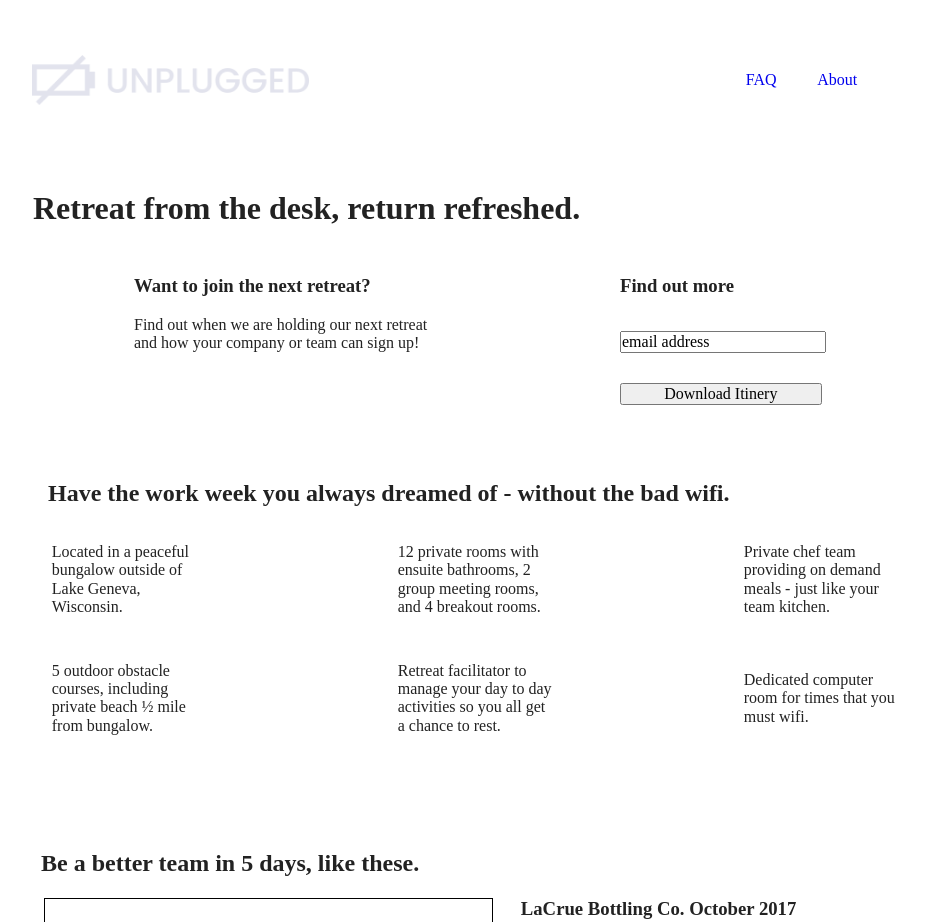
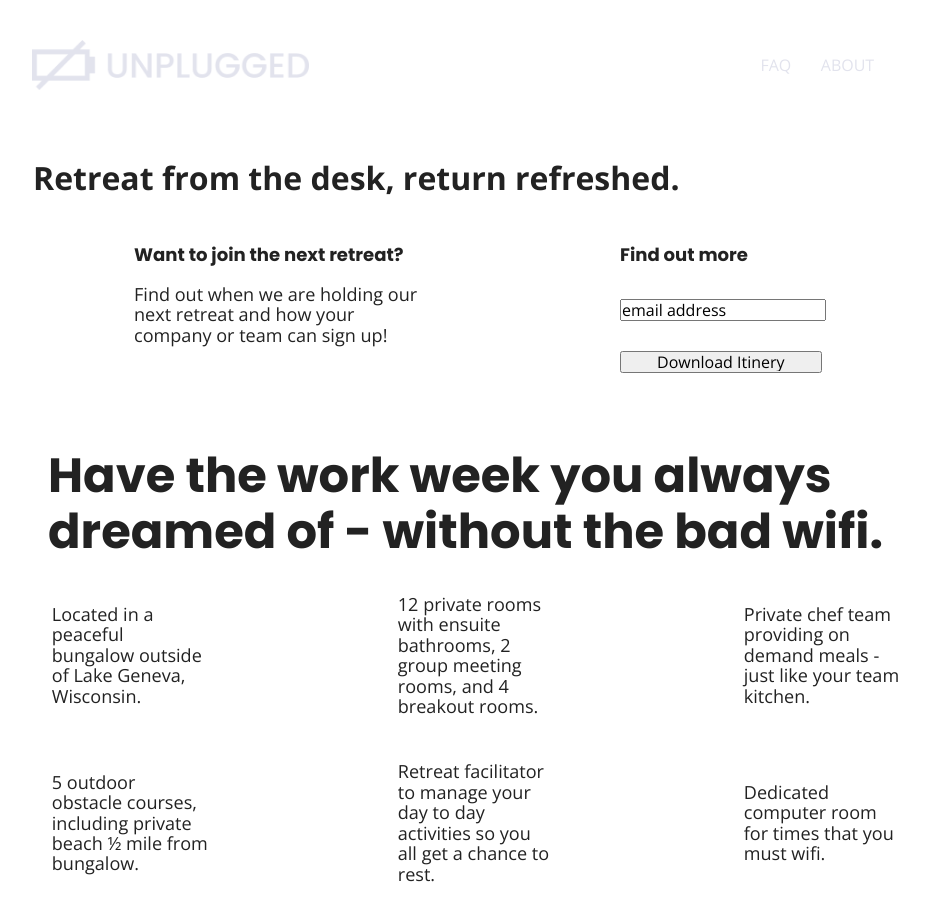
Before and after one commit to benjamin-gdwn/unplugged-retreat, a website built with Parcel: page index.html in a window 1280 px wide. Shown: the top 922 px of the page, without its empty margins (96-1025 px from the left). Built offline with nearby package versions, Linux system fonts and the light colour scheme.

Commit message:
Font style and size and line-height styled

```diff
--- a/css/main.css
+++ b/css/main.css
@@ -86,9 +86,72 @@ textarea {
 /* ==========================================================================
    Author's custom styles
    ========================================================================== */
-body{
-  width: 100%;
+
+/* General Styles */
+
+html {
+	font-size: 16px;
 }
+
+body {
+  /* width: 100%; */
+  font-family: 'Open Sans', sans-serif;
+  font-size: 1em;
+}
+
+ul,
+ol {
+  list-style: none;
+}
+
+a {
+	color: #e2e3ed;
+  text-transform: uppercase;
+  text-decoration: none;
+}
+
+h1 {
+  font-size: 3.75em;
+}
+
+h2 {
+  font-family: 'Poppins', sans-serif;
+  font-size: 3em;
+}
+
+h3,
+h4 {
+  font-family: 'Poppins', sans-serif;
+  font-size: 1.13em;
+}
+
+p {
+	font-size: 1.13em;
+  line-height: 1.13em;
+}
+
+img {
+
+}
+
+figure {
+
+}
+
+address {
+ font-size: 1.13em;
+ line-height: 1.5em;
+ font-style: unset;
+}
+
+.content-wrapper {
+
+}
+
+/* ==========================================================================
+   Header and Footer layout styles
+   ========================================================================== */
+
 header, footer {
   display: flex;
   justify-content: center;
@@ -127,12 +190,8 @@ header nav ul{
   padding-left: 0;
 }
 
-header nav ul li{
-  list-style: none;
-  width: 100%;
-}
+
 header nav ul li a {
-  width: 100%;
   margin: 0 auto;
   text-decoration: none;
 }
@@ -172,11 +231,11 @@ footer .social-icons{
    ======================================================================================*/
 
 header {
-  padding: 15px 0;
+  padding: 15px auto;
 }
 
 header figure {
-  margin: 0;
+  margin: 0 auto;
 }
 
 .header-divider{
--- a/index.html
+++ b/index.html
@@ -20,6 +20,7 @@
   <link rel="stylesheet" href="css/main.css">
 
   <meta name="theme-color" content="#fafafa">
+  <link href="https://fonts.googleapis.com/css?family=Open+Sans:400,700|Poppins:500,700" rel="stylesheet">
 </head>
 
 <body>
```
Also changed, not shown: about/index.html (+1 -0 lines), faq/index.html (+1 -0 lines).
